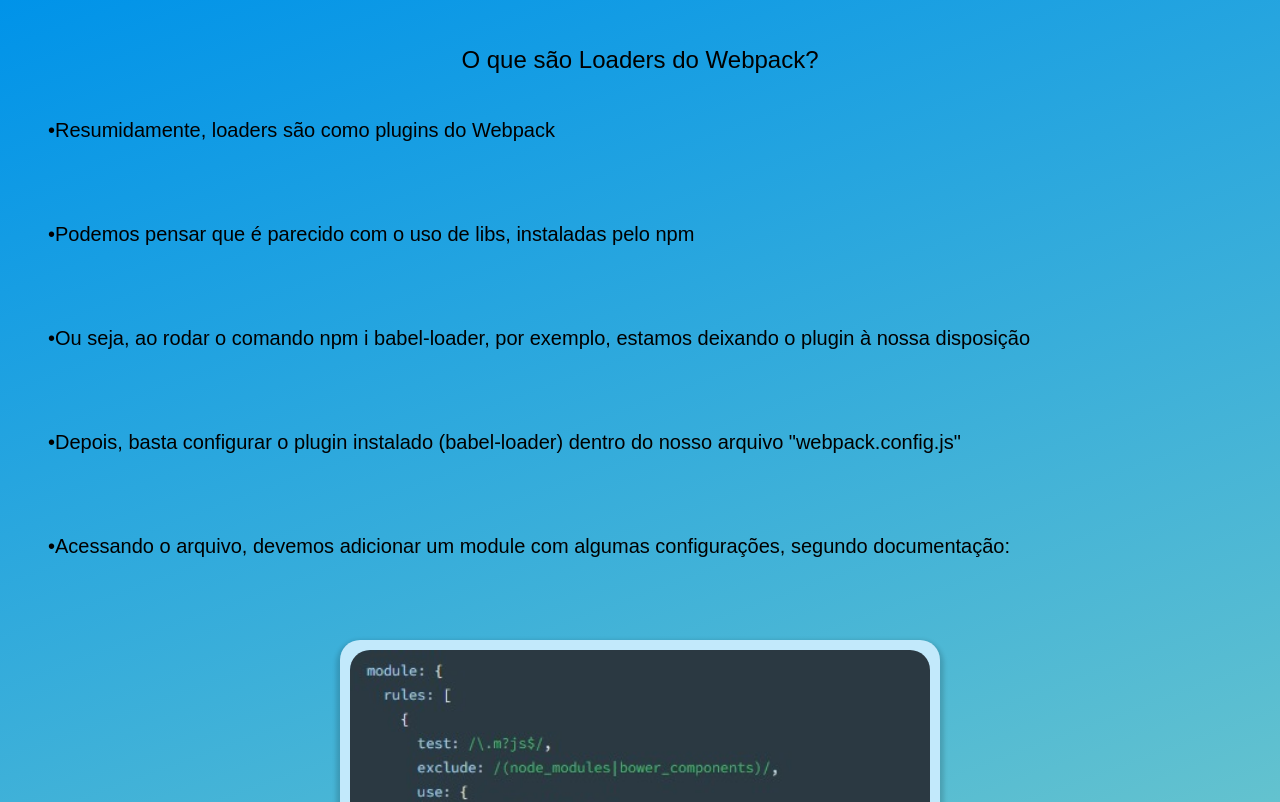
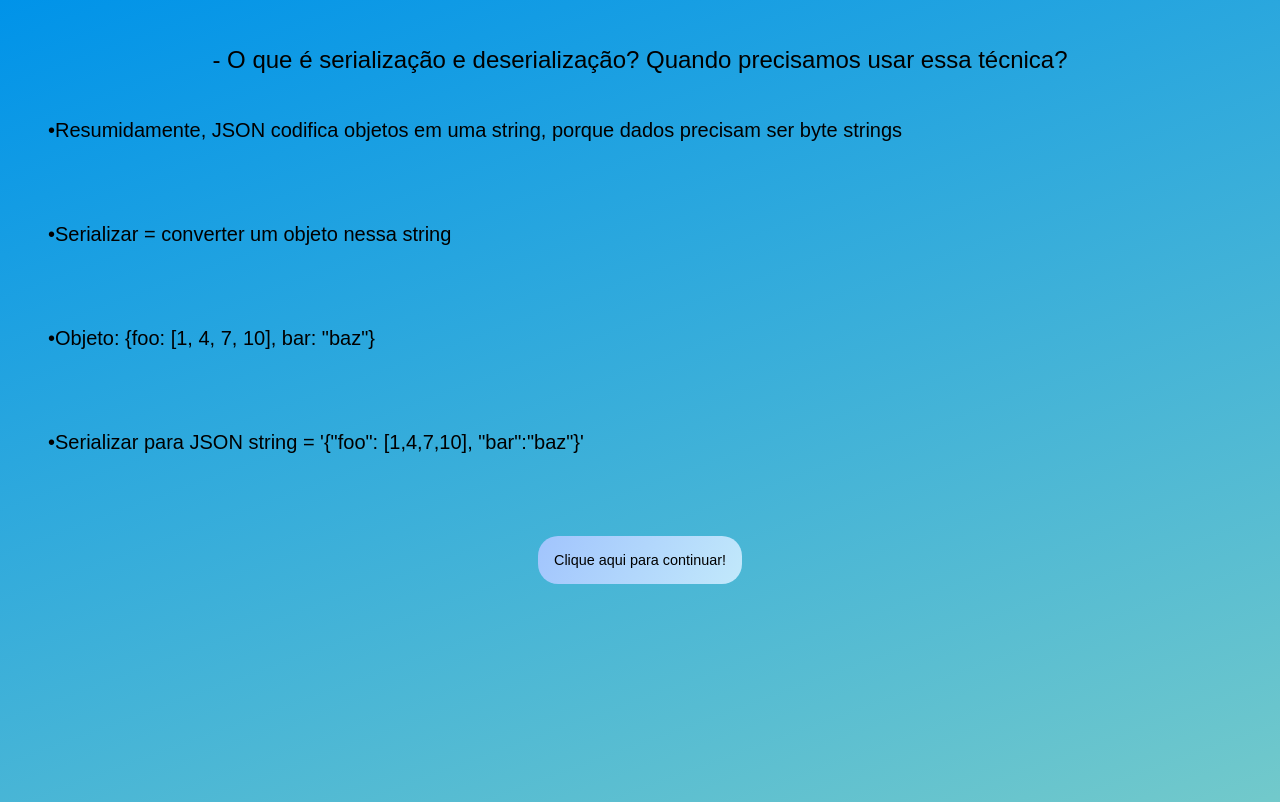
Before and after one commit to lucaslafere/apresentacao-json, a JavaScript app: page /webpackloaders in a window 1280 px wide. Shown: the top 802 px of the page. Built offline with nearby package versions, Linux system fonts and the light colour scheme; a web font is replaced by a local one.

Commit message:
added first screen

```diff
--- a/src/components/MainScreen.js
+++ b/src/components/MainScreen.js
@@ -7,12 +7,11 @@ export default function MainScreen() {
       <h1>Oi gente! Eu odeio fazer slides em PowerPoint etc, então...</h1>
       <AnimatedText>
         <h2>
-          Cá estamos com um pequeno site pra pesquisa sobre Webpack Asset
-          Management :)
+          Cá estamos com um pequeno site pra pesquisa sobre JSON e serialização :)
         </h2>
       </AnimatedText>
       <AnimatedText>
-        <h2>Ps: Não deu tempo de aprender scrollIntoView no React :(</h2>
+        <h2>Ps: Não deu tempo de aprender scrollIntoView no React de novo (é com useRef) :(</h2>
       </AnimatedText>
       <AnimatedText>
         <h2>Então vamos scrollar manualmente mesmo</h2>
--- a/src/components/WebpackLoadersScreen.js
+++ b/src/components/WebpackLoadersScreen.js
@@ -1,41 +1,29 @@
 import { Link } from "react-router-dom";
 import { Container, Button, AnimatedText } from "./MainScreen";
 import styled from "styled-components";
-import print from "../assets/babel-loader.jpeg";
 
 export default function WebpackLoadersScreen() {
   return (
     <Container>
-      <h1>O que são Loaders do Webpack?</h1>
+      <h1>- O que é serialização e deserialização? Quando precisamos usar essa técnica?</h1>
       <AnimatedText>
-        <h2>Resumidamente, loaders são como plugins do Webpack</h2>
+        <h2>Resumidamente, JSON codifica objetos em uma string, porque dados precisam ser byte strings</h2>
       </AnimatedText>
       <AnimatedText>
         <h2>
-          Podemos pensar que é parecido com o uso de libs, instaladas pelo npm
+        Serializar = converter um objeto nessa string
         </h2>
       </AnimatedText>
       <AnimatedText>
         <h2>
-          Ou seja, ao rodar o comando npm i babel-loader, por exemplo, estamos
-          deixando o plugin à nossa disposição
+        Objeto: {'{foo: [1, 4, 7, 10], bar: "baz"}'}
         </h2>
       </AnimatedText>
       <AnimatedText>
         <h2>
-          Depois, basta configurar o plugin instalado (babel-loader) dentro do
-          nosso arquivo "webpack.config.js"
+        Serializar para JSON string = '{'{"foo": [1,4,7,10], "bar":"baz"}'}'
         </h2>
       </AnimatedText>
-      <AnimatedText>
-        <h2>
-          Acessando o arquivo, devemos adicionar um module com algumas
-          configurações, segundo documentação:
-        </h2>
-      </AnimatedText>
-      <ImgBox>
-        <img src={print} alt="" />
-      </ImgBox>
       <Link to={"/cssstyleloader"}>
         <Button>Clique aqui para continuar!</Button>
       </Link>
```
